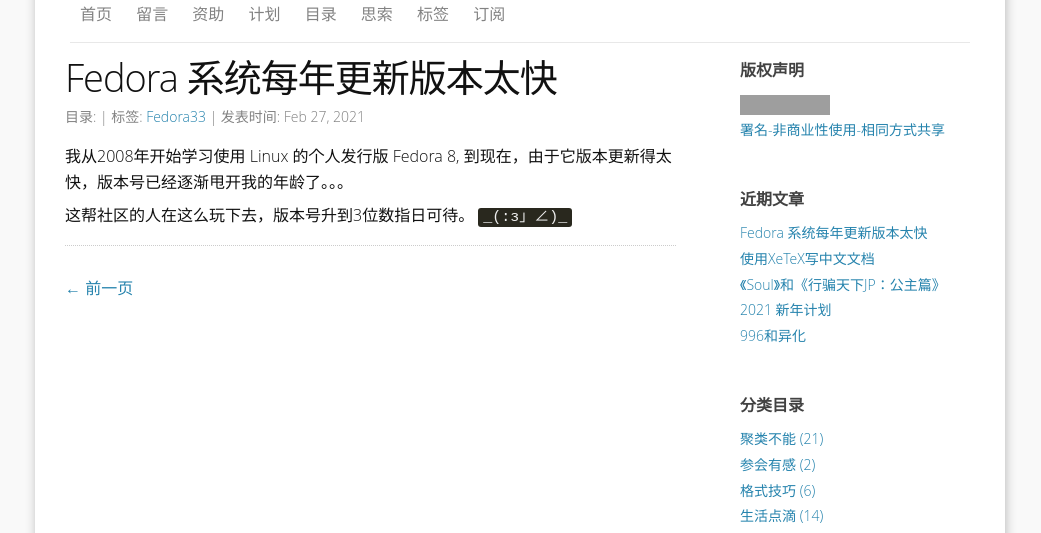
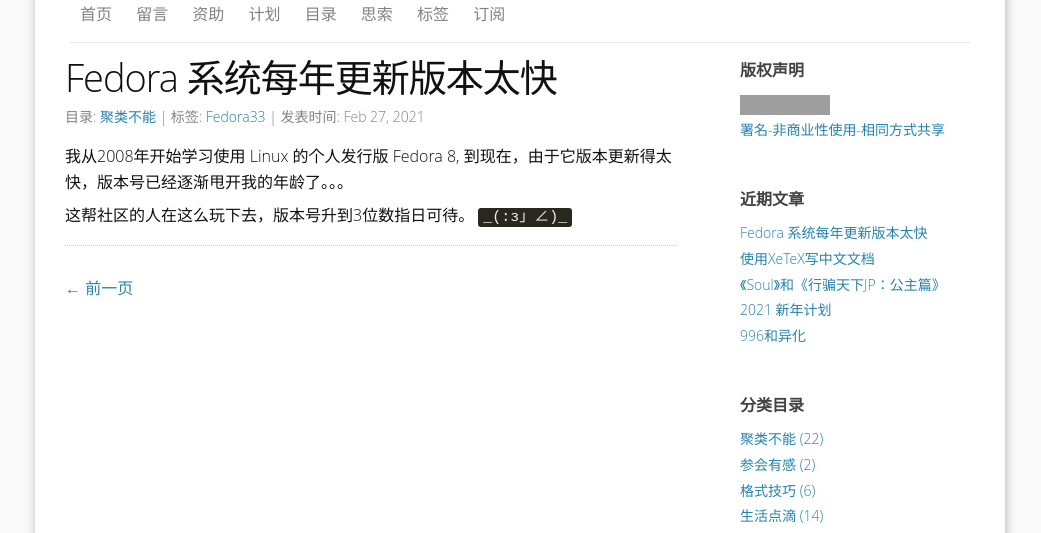
Before and after one commit to yulijia/cn, a Jekyll site: the page built from _posts/2021-02-27-Fedora-33.md, in a window 1280 px wide. Shown: the part 177-710 px from the top of the page, without its empty margins (120-1161 px from the left). Built offline with Jekyll 4.4.1, drawn with Linux system fonts in a browser that asks for light colours; comment, search, counter and statistics services are not loaded; grey boxes are pictures that could not be loaded.

Commit message:
add category

```diff
--- a/_posts/2021-02-27-Fedora-33.md
+++ b/_posts/2021-02-27-Fedora-33.md
@@ -3,7 +3,7 @@
 layout: post
 title: "Fedora 系统每年更新版本太快"
 author: Yu
-categories:
+categories: 聚类不能
 tags:
 - Fedora33
 ---
```
